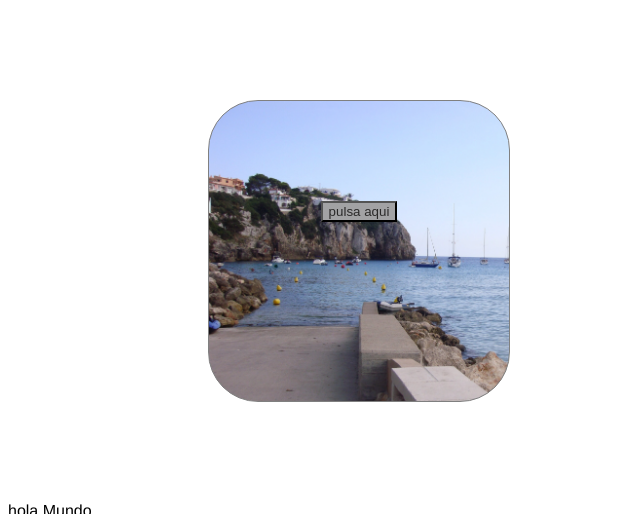
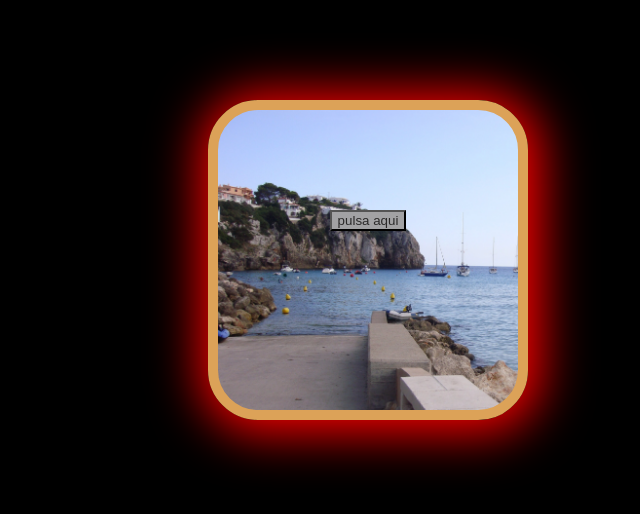
Before and after one commit to alvizca2002/alvizca2002, a plain HTML site: page mis web/ejercicios/boton.html in a window 1280 px wide. Shown: the top 514 px of the page, without its empty margins (0-640 px from the left). Drawn offline with Linux system fonts and the light colour scheme.

Commit message:
le puse fondo negro pero no se hacer que el texto tenga sombra

```diff
--- a/mis web/ejercicios/boton.css
+++ b/mis web/ejercicios/boton.css
@@ -1,3 +1,6 @@
+body{
+    background-color: black;
+}
 .contenedor{
     text-align: center;
     background-image: url(yo.jpg);
@@ -6,8 +9,10 @@
     width: 300px;
     max-width: 300px;
     height: 300px;
-    border: 1px solid gray;
+    border: 10px solid gray;
     border-radius: 50px;
+    border-color: rgb(220, 162, 88);
+    box-shadow: 3px 3px 50px 10px red;
 }
 .boton{
     padding-top: 100px;
@@ -22,12 +27,24 @@
 button{
     color: rgb(43, 42, 42);
     background-color: rgb(162, 162, 164);
+
 }
 .boton p{
     font-family: Verdana, Geneva, Tahoma, sans-serif;
     color: azure;
     font-size: 30px;
+    text-shadow: rgb(162, 162, 164);
 }
-p{
+.otro p{
     font-family: 'Franklin Gothic Medium', 'Arial Narrow', Arial, sans-serif;
+    margin-left: 200px;
+    background-color: rgb(220, 162, 88);
+    width: 300px;
+    text-align: center;
+    color: white;
+    font-size: 30px;
+    text-shadow: red;
 }
+.sombraRoja{
+    text-shadow: red;
+}
--- a/mis web/ejercicios/boton.html
+++ b/mis web/ejercicios/boton.html
@@ -12,13 +12,13 @@
         <div class="boton">
             <button>pulsa aqui</button>
              <div class="solucion">
-            <p>Hola Mundo</p>
+            <p class="sombraRoja">Hola Mundo</p>
          </div>
         </div>
 
     </div>
-    <div>
-        <p>hola Mundo</p>
+    <div class="otro">
+        <p>otro Hola Mundo</p>
     </div>
 </body>
 </html>
```
